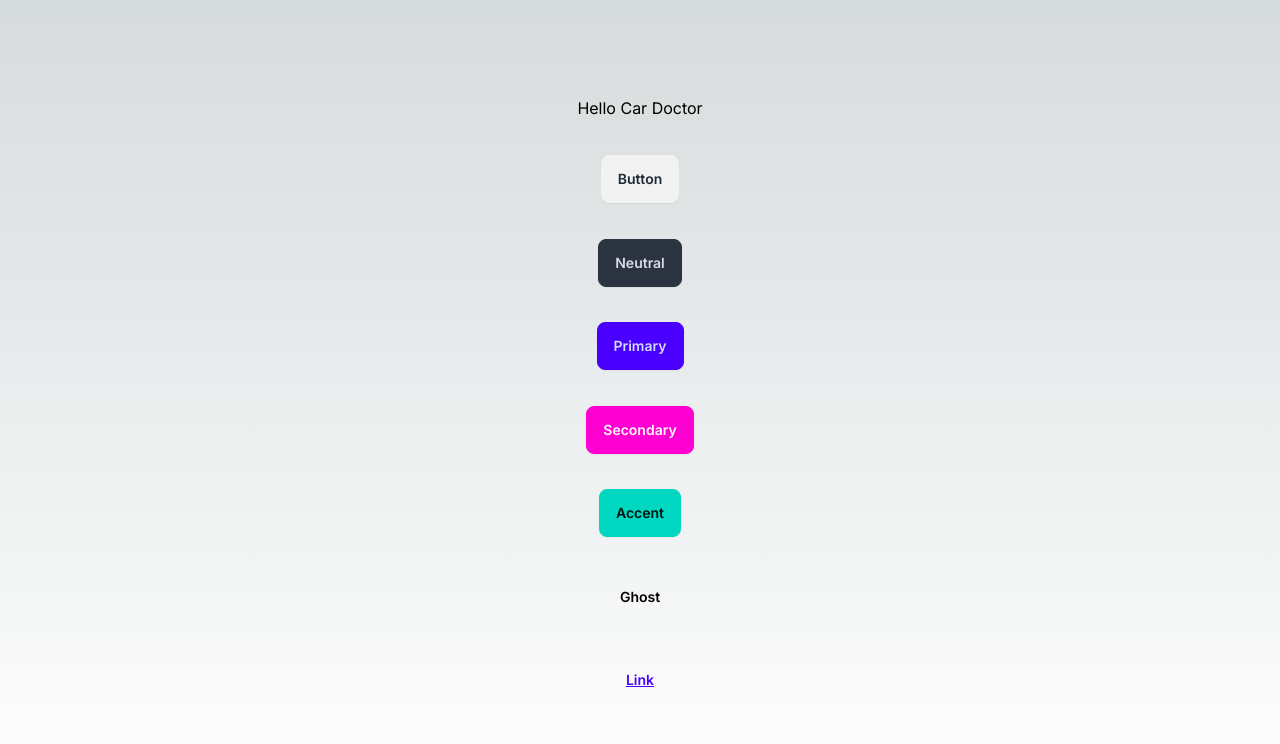
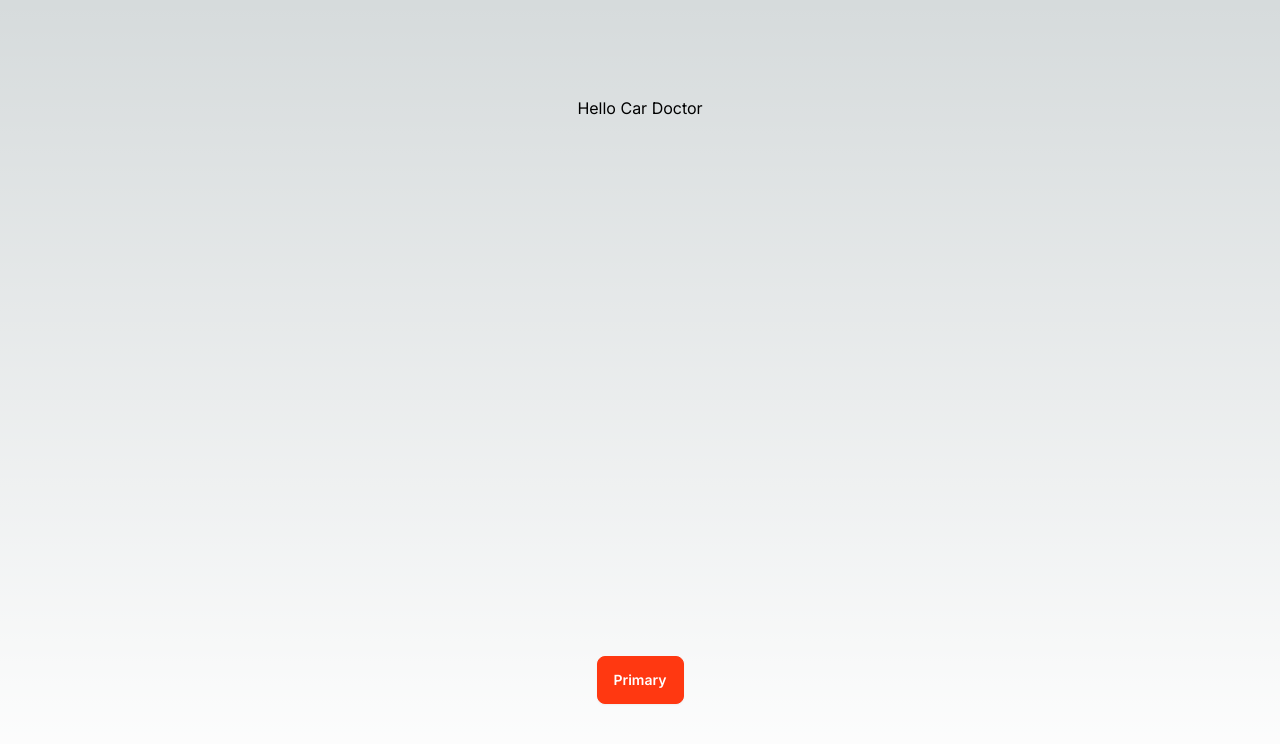
Before and after one commit to AnasCoding1986/next-car-doctor-pro, a Next.js app: page / in a window 1280 px wide. Shown: the top 744 px of the page. Built offline with nearby package versions, Linux system fonts and the light colour scheme.

Commit message:
custom theme alpply

```diff
--- a/src/app/layout.js
+++ b/src/app/layout.js
@@ -10,7 +10,7 @@
 
 export default function RootLayout({ children }) {
   return (
-    <html lang="en">
+    <html lang="en" data-theme="carDoctorTheme">
       <body className={inter.className}>{children}</body>
     </html>
   );
--- a/src/app/page.js
+++ b/src/app/page.js
@@ -4,13 +4,9 @@
   return (
     <main className="flex min-h-screen flex-col items-center justify-between p-24">
       <div>Hello Car Doctor</div>
-      <button className="btn">Button</button>
-<button className="btn btn-neutral">Neutral</button>
-<button className="btn btn-primary">Primary</button>
-<button className="btn btn-secondary">Secondary</button>
-<button className="btn btn-accent">Accent</button>
-<button className="btn btn-ghost">Ghost</button>
-<button className="btn btn-link">Link</button>
+
+<button className="btn btn-primary text-white">Primary</button>
+
     </main>
   );
 }
--- a/tailwind.config.js
+++ b/tailwind.config.js
@@ -17,4 +17,17 @@
   plugins: [
     require('daisyui'),
   ],
+  daisyui: {
+    themes: [
+      {
+        carDoctorTheme: {
+          "primary": "#ff3811",
+          "secondary": "#f6d860",
+          "accent": "#37cdbe",
+          "neutral": "#3d4451",
+          "base-100": "#ffffff",
+        },
+      },
+    ],
+  },
 };
```
